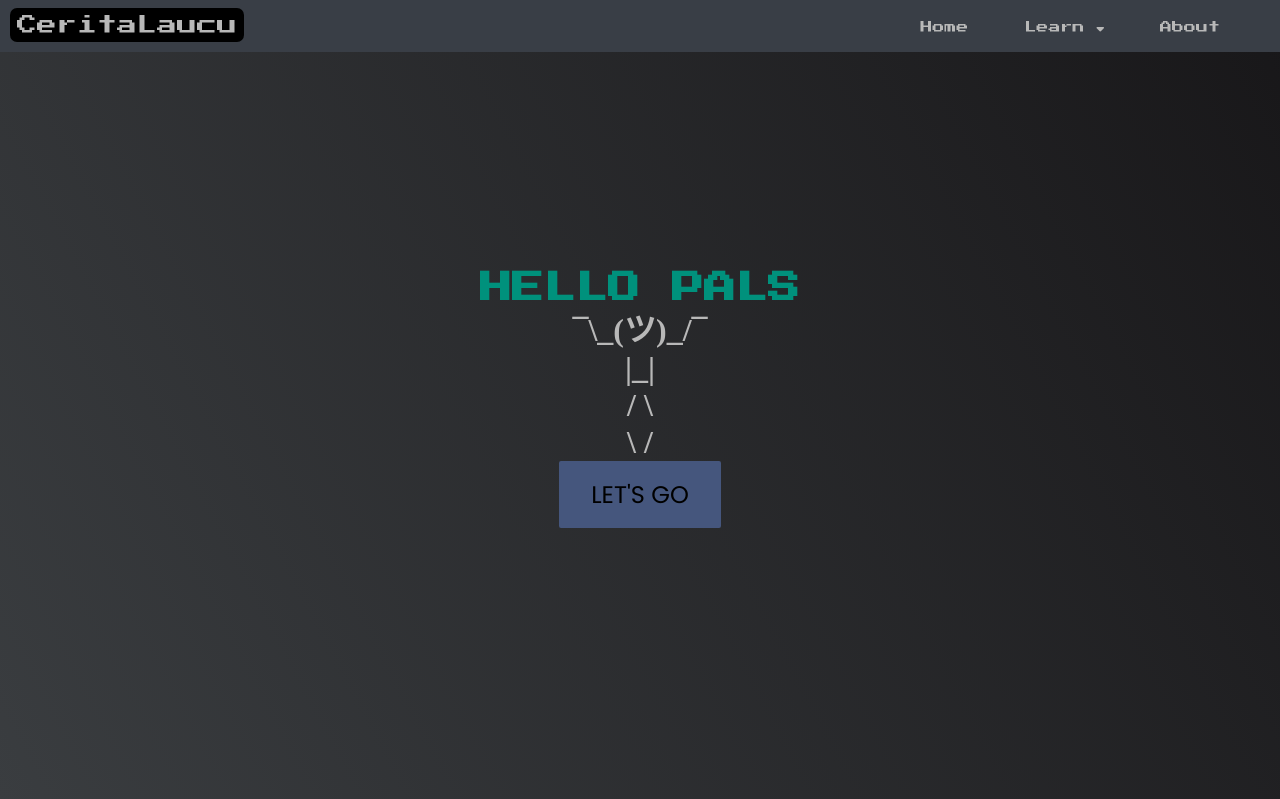
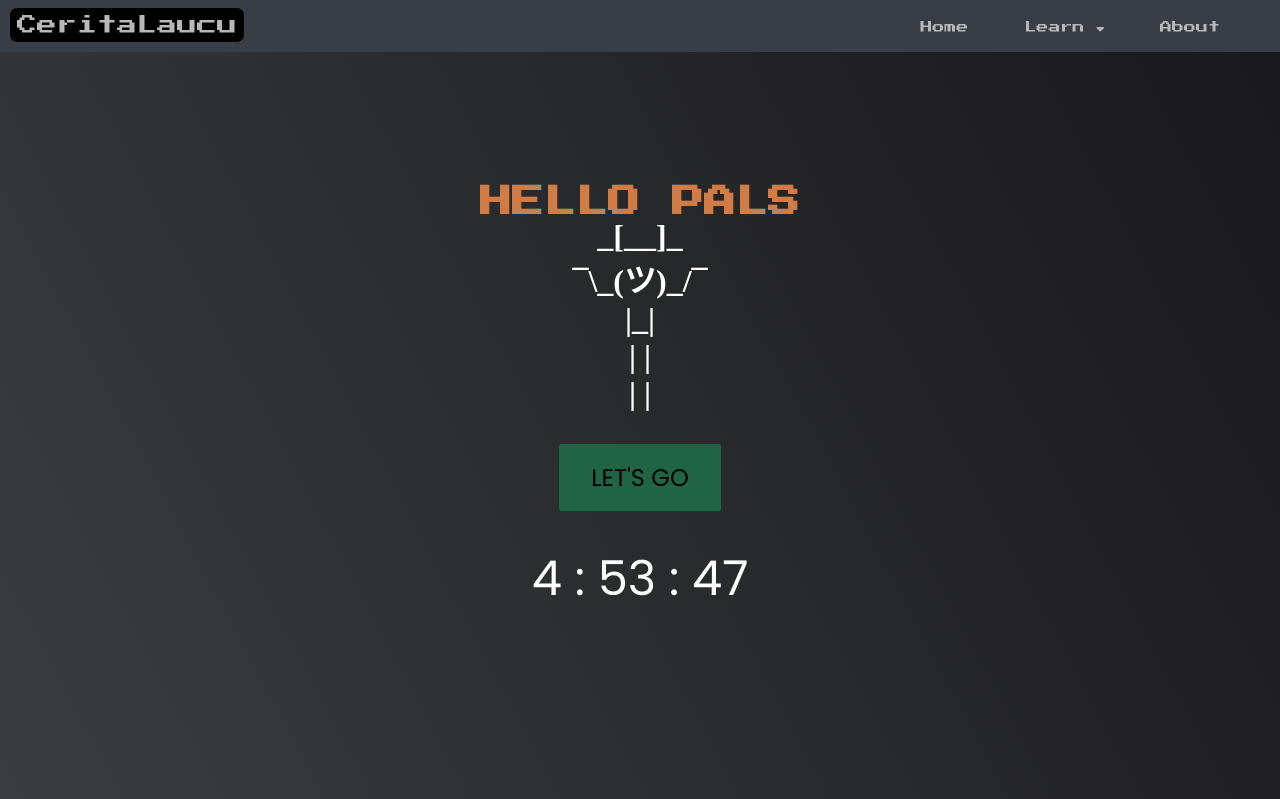
Before and after one commit to ceritalaucu/ceritalaucu.github.io, a PHP site: page / in a window 1280 px wide. Shown: the top 799 px of the page. Run offline with PHP 8.4, Linux system fonts and the light colour scheme; some libraries are stand-ins or nearby versions; some web fonts are replaced.

Commit message:
changes edited files

```diff
--- a/index.css
+++ b/index.css
@@ -98,19 +98,25 @@
 
 .bh-text{
 	font-family:"Press Start 2P",cursive;
-	color:#00917c;
+	color:#d17c44;
 }
 .bh-emoji{
-	font-weight:bold;
-	color:rgb(184, 184, 184);
+	color:white;
 	font-size:2em;
 }
 .bh-btn{
+	margin-top:2rem;
 	padding:1rem 2rem;
 	border-radius:2px;
-	background:#45567d;
+	background:#1f6444;
 	font-family:"Poppins",cursive;
 	font-size:1.5rem;
+}
+#nowTime{
+	margin-top:2rem;
+	color:white;
+	font-family:"Poppins",cursive;
+	font-size:3rem;
 }
 
 .whoami{
--- a/index.html
+++ b/index.html
@@ -15,7 +15,7 @@
         <script src="https://kit.fontawesome.com/a076d05399.js"></script>
     </head>
 
-    <body>
+    <body onload="startTime()">
       <nav class="header-nav">
         <label class="header-logo">CeritaLaucu</label>
         <div class="menubtn">
@@ -24,7 +24,7 @@
         <div class="header-content">
           <div class="header-item"><a href="404.html">Home</a></div>
           <div class="learn-content header-item">
-            <a class="header-item learnbtn">Learn
+            <a class="header-item learnbtn" target="_blank">Learn
               <span class="fas fa-caret-down first"></span>
             </a>
             <div class="learn-item learn-item-show">
@@ -40,12 +40,13 @@
 
       <div class="banner-header">
         <h1 class="bh-text">HELLO PALS</h1>
+        <h2 class="bh-emoji">_[__]_</h2>
         <h2 class="bh-emoji">¯\_(ツ)_/¯</h2>
         <h2 class="bh-emoji">|_|</h2>
-        <h2 class="bh-emoji">/ \</h2>
-        <h2 class="bh-emoji">\ /</h2>
+        <h2 class="bh-emoji">| |</h2>
+        <h2 class="bh-emoji">| |</h2>
         <a target="_blank" class="bh-btn">LET'S GO</a>
-
+        <div id="nowTime"></div>
       </div>
 
       <div class="whoami">
--- a/index.js
+++ b/index.js
@@ -6,3 +6,18 @@ $(".learnbtn").click(function(){
     $(".header-nav .learn-item-show").toggleClass("show");
     $(".header-nav .first").toggleClass("rotate");
 });
+
+function checkTime(i){
+    if(i<10){i="0"+i}; // add zero in front of numbers < 10
+    return i;
+}
+function startTime(){
+    var today=new Date();
+    var hours=today.getHours();
+    var minutes=today.getMinutes();
+    var seconds=today.getSeconds();
+    minutes=checkTime(minutes);
+    seconds=checkTime(seconds);
+    document.getElementById("nowTime").innerHTML=hours+" : "+minutes+" : "+seconds;
+    var t=setTimeout(startTime,500);
+}
```
